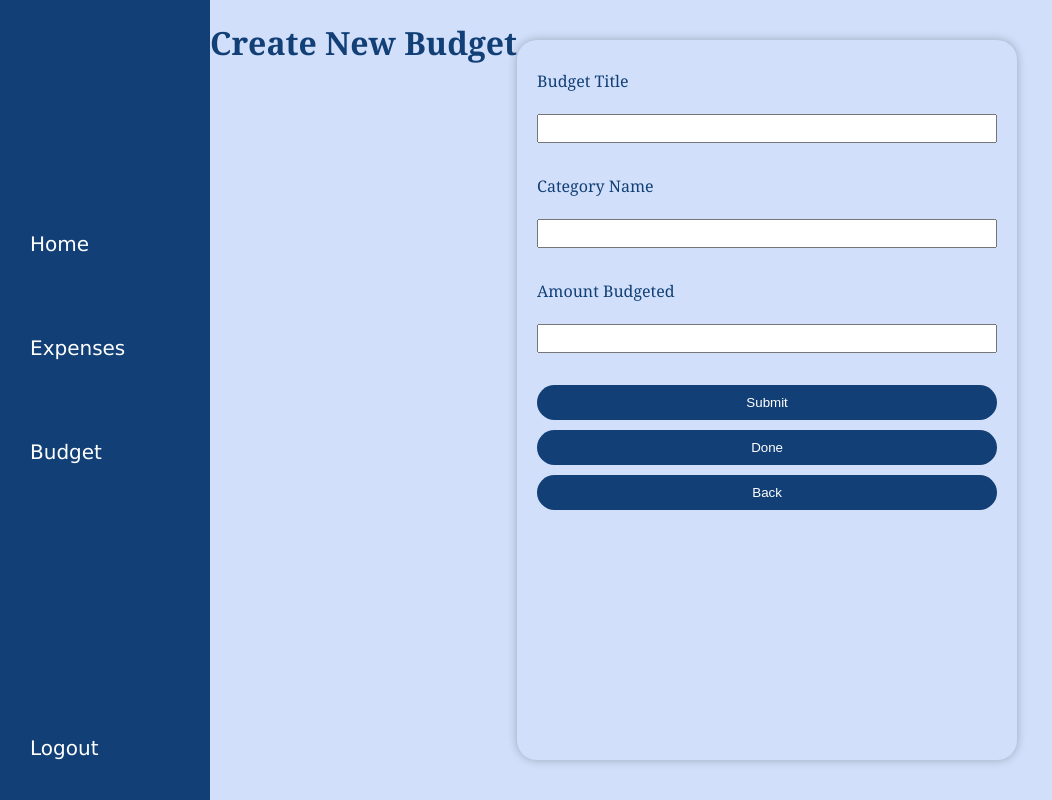
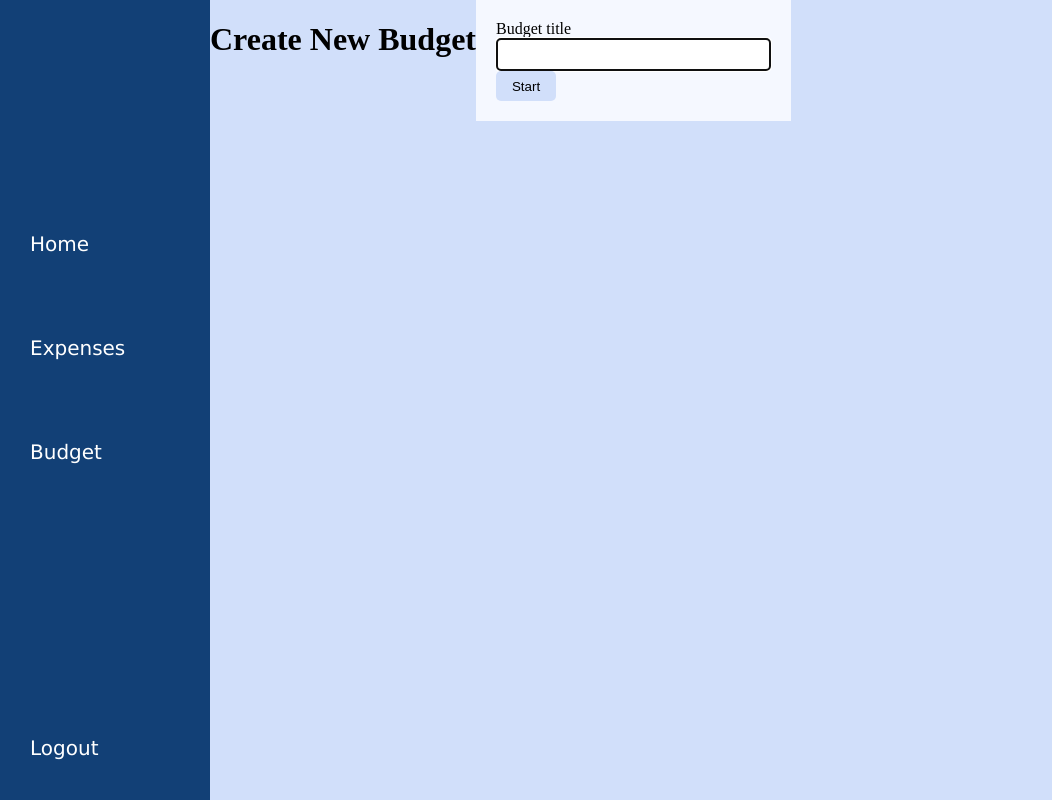
Before and after one commit to Cnnb01/SpendWise, a Flask app: page /budgets/create in a window 1280 px wide. Shown: the whole page, without its empty margins (10-1062 px from the left). Run offline with Flask 3, Linux system fonts and the light colour scheme.

Commit message:
Create the new budget UI

```diff
--- a/spendwise/static/css/budgets_create.css
+++ b/spendwise/static/css/budgets_create.css
@@ -1,4 +1,4 @@
-body {
+/* body {
     font-family:Cambria, Cochin, Georgia, Times, 'Times New Roman', serif;
     color: #124076;
     background-color: #D1DFFA;
@@ -24,8 +24,8 @@ h1 {
 #form_container {
     border-radius: 20px;
     width: 500px;
-    margin: 40px auto; /* Add padding for better spacing */
-    padding: 20px; /* Padding for form elements */
+    margin: 40px auto; /* Add padding for better spacing
+    padding: 20px; /* Padding for form elements
     box-shadow: 0px 0px 10px rgba(0,0,0,0.25);
 }
 
@@ -78,4 +78,60 @@ h1 {
 #budget_table td {
     padding: 10px;
     border-top: 1px solid #ddd;
+} */
+#table-container {
+	display: flex;
+	flex-direction: column;
+	/* align-items: center; */
+	width: fit-content;
+	background-color: hsl(222, 100%, 98%);
+	padding: 20px;
 }
+
+input {
+	border: 1px solid hsl(218, 70%, 72%);
+	border-radius: 4px;
+	font-size: 20px;
+	padding: 4px 4px 4px 4px;
+}
+
+button {
+	border-radius: 5px;
+	width: 60px;
+	height: 30px;
+	border: none;
+	background-color: hsl(220, 80%, 90%);
+}
+
+/* initially, do not show the table, and the create budget button */
+#budget-creation-table,
+#create-budget-btn,
+#add-item-btn {
+  display: none;
+}
+
+#budget-title-section {
+	display: flex;
+	flex-direction: column;
+}
+
+.budget-info {
+	display: flex;
+	gap: 10px;
+}
+
+.delete-btn {
+	margin-left: 30px;
+	background-color: transparent;
+	border: none;
+}
+
+.delete-btn:hover {
+	background-color: hsl(220, 80%, 90%);
+}
+
+#add-item-btn,
+#create-budget-btn {
+	margin-top: 20px;
+	width: 40%;
+}
--- a/spendwise/static/js/aj_budgets_create.js
+++ b/spendwise/static/js/aj_budgets_create.js
@@ -1,34 +1,114 @@
-$(document).ready(function(){
-    $("#submit_button").click(function(event){
-        event.preventDefault(); // prevent default form submission behavior
-        var categoryId = $("#category_id").val();
-        var budgetTitle = $("#budget_title").val();
-        var amountPredicted = $("#amount_budgeted").val();
+// $(document).ready(function(){
+//     $("#submit_button").click(function(event){
+//         event.preventDefault(); // prevent default form submission behavior
+//         var categoryId = $("#category_id").val();
+//         var budgetTitle = $("#budget_title").val();
+//         var amountPredicted = $("#amount_budgeted").val();
 
-        if(categoryId && budgetTitle && amountPredicted){
+//         if(categoryId && budgetTitle && amountPredicted){
+//             $.ajax({
+//                 url:"/api/v1/budgets/add",
+//                 type: "POST",
+//                 contentType: 'application/json',
+//                 data: JSON.stringify({categoryId, budgetTitle, amountPredicted}),
+//                 success: function(response){
+//                     alert("Budget created successfully.");
+//                     $("#budget_form")[0].reset();//clears the form
+//                 },
+//                 error: function(error){
+//                     console.log("Error:", error);
+//                 }
+//             });
+//         }
+//         else{
+//             alert("Please fill in all required fields")
+//         }
+//     });
+//     $("#create-budget-btn").click(function() {
+//         window.location.href = '/budgets/display';
+//     });
+
+    // $("#back_button").click(function() {
+    //     window.location.href = '/home';
+    // });
+// });
+
+$(document).ready(function() {
+    // show table and other buttons when the user starts to create the budget
+    $("#start-btn").click(function(event) {
+        event.preventDefault();
+        // Show table and button that were previously hidden
+        $("#budget-creation-table, #create-budget-btn, #add-item-btn").show();
+        $("#start-btn").hide();
+    });
+
+    // Add more item rows to the table when the add item button is clicked
+    $("#add-item-btn").click(function(event) {
+        event.preventDefault();
+
+        // Create a new table row element
+        const newRow = $("<tr></tr>").addClass("budget-entry");
+
+        // Add cells (columns) to the new row
+        newRow.append("<td><input type='text' name='category_name'></td>"); // Category name
+        newRow.append("<td><input type='number' name='amount_budgeted'></td>"); // Amount budgeted
+        newRow.append("<td><button type='button' class='delete-btn'>Delete</button></td>"); // Delete button
+
+        // Append the new row to the table body
+        $("#budget-creation-table tbody").append(newRow);
+    });
+
+    // Delete a row when the delete button is clicked
+    $(document).on('click', '.delete-btn', function() {
+        $(this).closest('tr').remove();
+    });
+
+    // Submit form via AJAX
+    $("#create-budget-btn").click(function(event) {
+        event.preventDefault();
+
+        var budgetTitle = $("#budget-title").val();
+        var categories = [];
+
+        $("#budget-creation-table tbody tr").each(function() {
+            var categoryName = $(this).find("input[name='category_name']").val();
+            var amountBudgeted = $(this).find("input[name='amount_budgeted']").val();
+
+            if (categoryName && amountBudgeted) {
+                categories.push({
+                    categoryName: categoryName,
+                    amountBudgeted: amountBudgeted
+                });
+            }
+        });
+
+        // if (budgetTitle && categories.length > 0) {
             $.ajax({
-                url:"/api/v1/budgets/add",
+                url: "/api/v1/budgets/add",
                 type: "POST",
-                contentType: 'application/json',
-                data: JSON.stringify({categoryId, budgetTitle, amountPredicted}),
-                success: function(response){
+                contentType: "application/json",
+                data: JSON.stringify({
+                    budgetTitle: budgetTitle,
+                    categories: categories
+                }),
+                success: function(response) {
                     alert("Budget created successfully.");
-                    $("#budget_form")[0].reset();//clears the form
+                    $("#budget_form")[0].reset(); // Clears the form
+                    $("#budget-creation-table tbody").empty(); // Clears the table
+                    $("#budget-creation-table, #create-budget-btn, #add-item-btn").hide(); // Hide the table and buttons
+                    $("#start-btn").show(); // Show the start button
                 },
-                error: function(error){
+                error: function(error) {
                     console.log("Error:", error);
                 }
             });
-        }
-        else{
-            alert("Please fill in all required fields")
-        }
-    });
-    $("#done_button").click(function() {
-        window.location.href = '/budgets/display';
+        // } else {
+        //     alert("Please fill in all required fields.");
+        // }
     });
 
-    $("#back_button").click(function() {
-        window.location.href = '/home';
-    });
+    // Navigate to budgets display page
+    // $("#create-budget-btn").click(function() {
+    //     window.location.href = '/budgets/display';
+    // });
 });
--- a/spendwise/templates/budgets_create.html
+++ b/spendwise/templates/budgets_create.html
@@ -8,11 +8,32 @@
 
 {% block more_scripts %}
     <script src="../static/js/aj_budgets_create.js"></script>
+    <!-- <script src="../static/js/add_row.js"></script> -->
 {% endblock %}
 
 {% block content %}
     <h1>Create New Budget</h1>
-    <div id="form_container">
+    <form method="post", action="/api/v1/budgets/add">
+        <div id="table-container">
+            <div id="budget-title-section">
+                <label for="budget-title">Budget title</label>
+                <input id="budget-title" type="text", autofocus>
+            </div>
+            <button id="start-btn">Start</button>
+            <table id="budget-creation-table">
+                <th>Category name</th>
+                <th>Amount budgeted</th>
+                <tr class="budget-entry">
+                    <td><input type="text" name='category_name'></td>
+                    <td><input type="text" name='amount_budgeted'></td>
+                    <td><button class="delete-btn">delete</button></td>
+                </tr>
+            </table>
+            <button id="add-item-btn">Add item</button>
+            <button type="submit" id="create-budget-btn">Create budget</button>
+        </div>
+    </form>
+    <!-- <div id="form_container">
         <form id="budget_form", method="post", action="/api/v1/budgets/add">
             <label for="budget_title">Budget Title</label><br>
             <input type="text" id="budget_title" name="budget_title"><br>
@@ -24,5 +45,5 @@
             <button type="button" id="done_button">Done</button>
             <button type="button" id="back_button">Back</button>
         </form>
-    </div>
+    </div> -->
 {% endblock %}
```
Also changed, not shown: spendwise/api/v1/budgets.py (+11 -10 lines).
